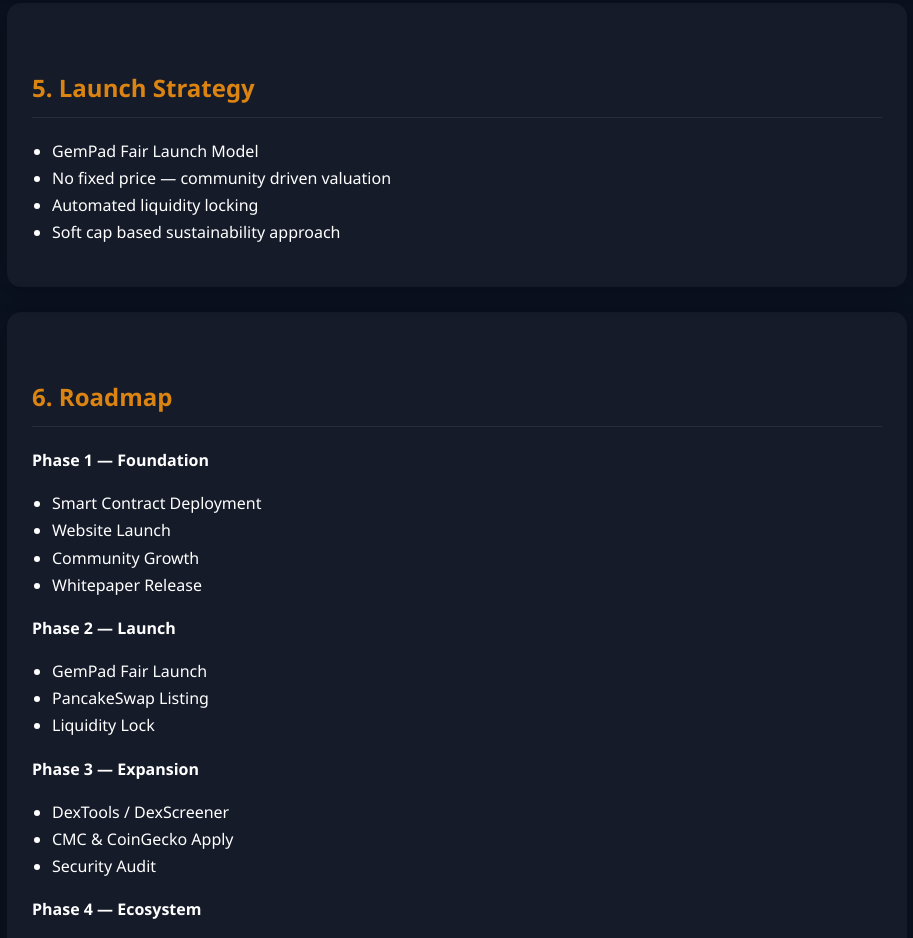
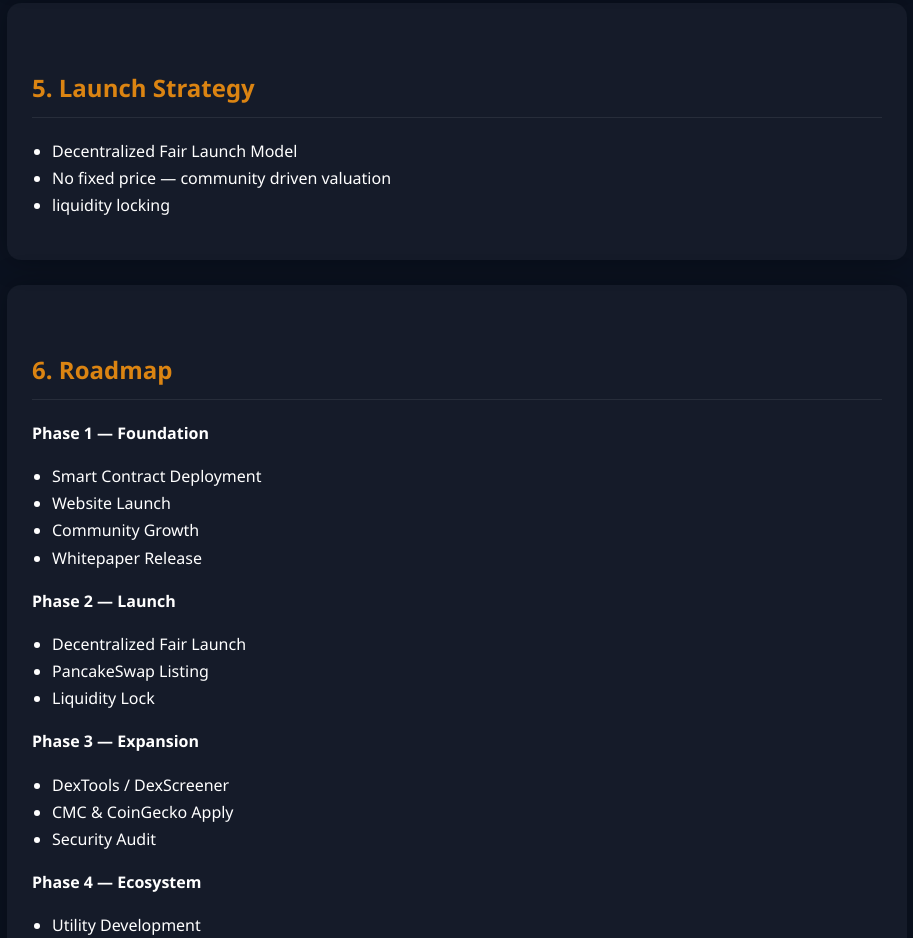
Before and after one commit to binexa-web/binexa-site, a plain HTML site: page whitepaper/index.html in a window 1280 px wide. Shown: the part 1382-2320 px from the top of the page, without its empty margins (183-1096 px from the left). Drawn offline with Linux system fonts and the light colour scheme.

Commit message:
Update index.html

```diff
--- a/whitepaper/index.html
+++ b/whitepaper/index.html
@@ -148,10 +148,9 @@
         <div class="card">
             <h2>5. Launch Strategy</h2>
             <ul>
-                <li>GemPad Fair Launch Model</li>
+                <li>Decentralized Fair Launch Model</li>
                 <li>No fixed price — community driven valuation</li>
-                <li>Automated liquidity locking</li>
-                <li>Soft cap based sustainability approach</li>
+                <li>liquidity locking</li>
             </ul>
         </div>
 
@@ -168,7 +167,7 @@
 
             <p><b>Phase 2 — Launch</b></p>
             <ul>
-                <li>GemPad Fair Launch</li>
+                <li>Decentralized Fair Launch</li>
                 <li>PancakeSwap Listing</li>
                 <li>Liquidity Lock</li>
             </ul>
```
